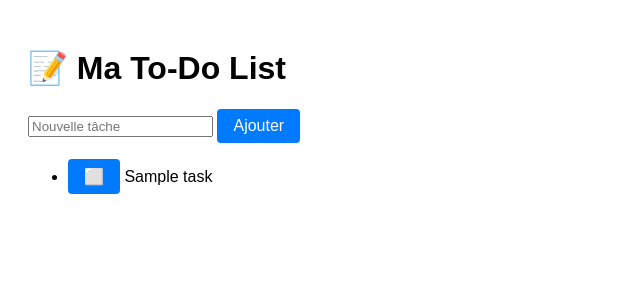
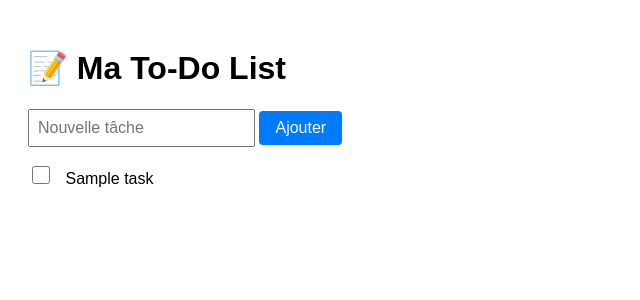
Before and after one commit to YounesK/flask_tasks, a Flask app: template templates/index.html in a window 1280 px wide. Shown: the top 300 px of the page, without its empty margins (0-640 px from the left). Run offline with Flask 3, Linux system fonts and the light colour scheme; the template is opened without the code that fills it: most values are stand-ins (such as "Sample title", 1, 10 or a date in 2020).

Commit message:
derniers changements

```diff
--- a/app.py
+++ b/app.py
@@ -1,10 +1,7 @@
-
-
 from flask import Flask, render_template, request, redirect, url_for
 
 app = Flask(__name__)
 
-# Liste des tâches : chaque tâche est un dictionnaire
 tasks = []
 
 @app.route('/')
@@ -16,10 +13,9 @@ def add():
     label = request.form.get('task')
     if label:
         tasks.append({'label': label, 'done': False})
-        print(tasks)
     return redirect(url_for('index'))
 
-@app.route('/toggle/<int:task_id>')
+@app.route('/toggle/<int:task_id>', methods=['POST'])
 def toggle(task_id):
     if 0 <= task_id < len(tasks):
         tasks[task_id]['done'] = not tasks[task_id]['done']
--- a/static/css/style.css
+++ b/static/css/style.css
@@ -8,15 +8,12 @@ body {
     color: gray;
 }
 
-button {
-    background: none;
-    border: none;
-    cursor: pointer;
-    font-size: 1.2em;
+.add-form input[type="text"] {
+    padding: 8px;
+    font-size: 1em;
 }
 
-/* Style spécifique pour le bouton d'ajout */
-button[type="submit"] {
+.add-form button {
     background-color: #007BFF;
     border: none;
     color: white;
@@ -26,6 +23,27 @@ button[type="submit"] {
     cursor: pointer;
 }
 
-button[type="submit"]:hover {
+.add-form button:hover {
     background-color: #0056b3;
 }
+
+ul {
+    list-style-type: none;
+    padding-left: 0;
+}
+
+li {
+    margin: 8px 0;
+}
+
+input[type="checkbox"] {
+    width: 18px;
+    height: 18px;
+    cursor: pointer;
+    accent-color: gray; /* Change la couleur de la coche */
+}
+
+label {
+    margin-left: 8px;
+    cursor: pointer;
+}
--- a/templates/index.html
+++ b/templates/index.html
@@ -8,7 +8,7 @@
 <body>
     <h1>📝 Ma To-Do List</h1>
 
-    <form action="{{ url_for('add') }}" method="post">
+    <form action="{{ url_for('add') }}" method="post" class="add-form">
         <input type="text" name="task" placeholder="Nouvelle tâche" required>
         <button type="submit">Ajouter</button>
     </form>
@@ -16,12 +16,10 @@
     <ul>
         {% for task in tasks %}
             <li>
-                <form action="{{ url_for('toggle', task_id=loop.index0) }}" method="get" style="display:inline;">
-                    <button type="submit" aria-label="Toggle task">
-                        {% if task.done %}✅{% else %}⬜{% endif %}
-                    </button>
+                <form action="{{ url_for('toggle', task_id=loop.index0) }}" method="post" style="display:inline;">
+                    <input type="checkbox" id="task{{ loop.index0 }}" name="done" onchange="this.form.submit()" {% if task.done %}checked{% endif %}>
+                    <label for="task{{ loop.index0 }}" class="{% if task.done %}done{% endif %}">{{ task.label }}</label>
                 </form>
-                <span class="{% if task.done %}done{% endif %}">{{ task.label }}</span>
             </li>
         {% endfor %}
     </ul>
```
